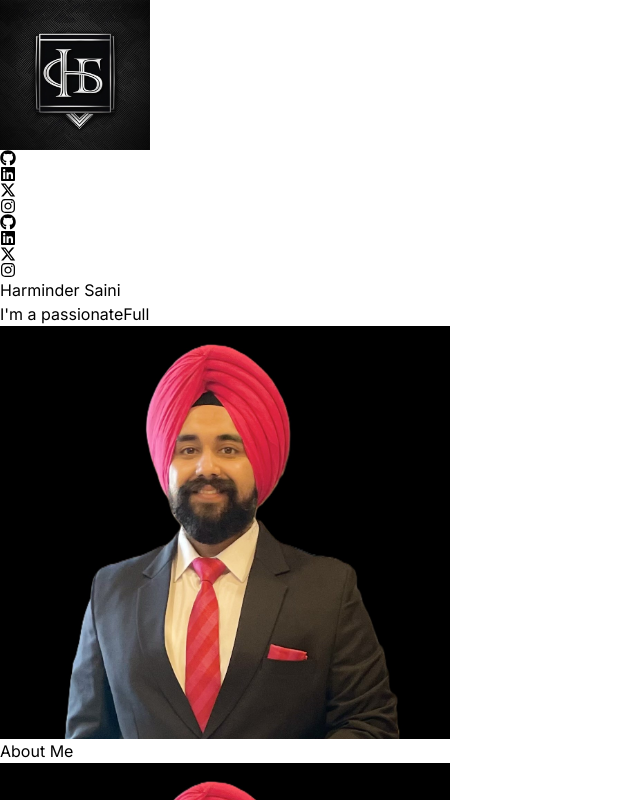
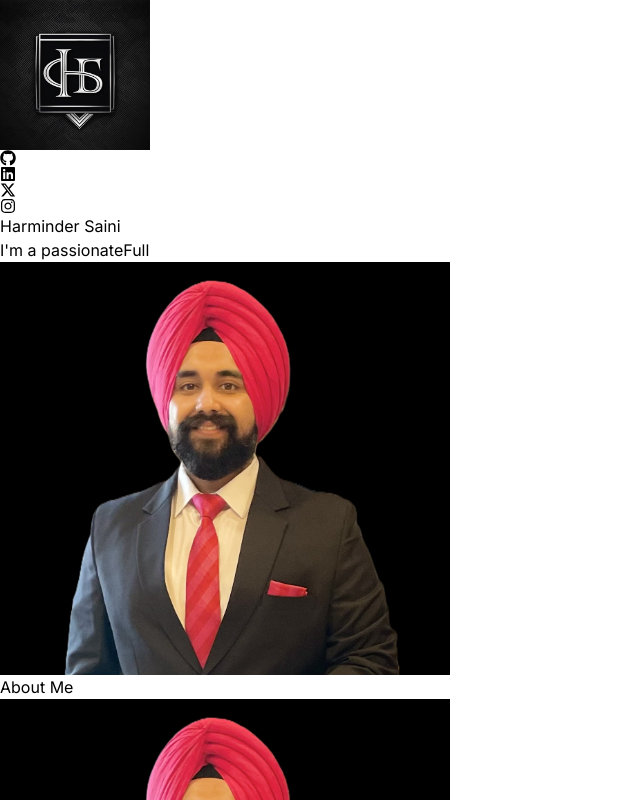
Before and after one commit to harmindersaini94/React-Portfolio-Harminder, a React (Vite) app in the folder Harminder-Portfolio/: page / in a window 1280 px wide. Shown: the top 800 px of the page, without its empty margins (0-640 px from the left). Built offline with nearby package versions, Linux system fonts and the light colour scheme.

Commit message:
addedLinks

```diff
--- a/Harminder-Portfolio/src/App.jsx
+++ b/Harminder-Portfolio/src/App.jsx
@@ -1,4 +1,5 @@
 
+import { Outlet } from 'react-router-dom'
 import './App.css'
 import About from './Components/About'
 import Contact from './Components/Contact'
@@ -39,7 +40,7 @@ function App() {
         </div> */}
       </div>
       <div className='container mx-auto py-8'>
-
+          {/* <Outlet /> */}
         <Navbar />
         <Home />
         <About />
--- a/Harminder-Portfolio/src/Components/Header/Navbar.jsx
+++ b/Harminder-Portfolio/src/Components/Header/Navbar.jsx
@@ -1,5 +1,5 @@
 import React from 'react'
-import {Link} from 'react-router-dom'
+import {Link, useNavigate} from 'react-router-dom'
 import { FaLinkedin, FaGithub, FaXTwitter, FaInstagram   } from "react-icons/fa6";
 import logoPortfolio from '../../assets/portofolio-Logo.jpg'
 import porLogo from '../../assets/porLogo.png'
@@ -15,24 +15,11 @@ const Navbar = () => {
         </div>
 
         <div className='m-8 flex items-center justify-center gap-4 text-2xl'>
-        <FaGithub />
-        <FaLinkedin />
-        <FaXTwitter />
-        <FaInstagram />
+        <a href='https://github.com/harmindersaini94'><FaGithub /></a>
+        <a href='https://www.linkedin.com/in/harmindersaini94/'><FaLinkedin /></a>
+        <a href='https://x.com/hssaini_11'><FaXTwitter /></a>
+        <a href='https://www.instagram.com/hssaini.11/'><FaInstagram /></a>
         </div>
-
-        <div className='m-8 flex items-center justify-center gap-4 text-2xl'>
-        <FaGithub />
-        <FaLinkedin />
-        <FaXTwitter />
-        <FaInstagram />
-        </div>
-            {/* <Link to="/">HSS</Link>
-            <Link to="https://github.com/harmindersaini94"><FaGithub /></Link>
-            <Link to="https://www.linkedin.com/in/harmindersaini94/"><FaLinkedin /></Link>
-            <Link to="https://x.com/i/flow/login"><FaXTwitter /></Link>
-            <Link to="https://www.instagram.com/"><FaInstagram /></Link> */}
-
     </nav>
   )
 }
--- a/Harminder-Portfolio/src/main.jsx
+++ b/Harminder-Portfolio/src/main.jsx
@@ -2,28 +2,26 @@ import React from 'react'
 import ReactDOM from 'react-dom/client'
 import App from './App.jsx'
 import './index.css'
-import { createBrowserRouter, createRoutesFromElements, RouterProvider } from 'react-router-dom'
-import {Route} from 'react-router-dom'
+import { createBrowserRouter, createRoutesFromElements, RouterProvider, Route } from 'react-router-dom'
 import Home from './Components/Home.jsx'
 import About from './Components/About.jsx'
 import Contact from './Components/Contact.jsx'
 import Experience from './Components/Experience.jsx'
 import Projects from './Components/Projects.jsx'
 import TechStack from './Components/TechStack.jsx'
+import Navbar from './Components/Header/Navbar.jsx'
 
 const route = createBrowserRouter(
   createRoutesFromElements([
   <Route path='/' element={<App />}>
-
-    {/* These are all the children that will replace Outlet */}
       <Route path='/' element={<Home />} ></Route>
+      <Route path='/' element={<Navbar />} ></Route>
       <Route path='/About' element={<About />} ></Route>
       <Route path='/Contact' element={<Contact />} ></Route>
       <Route path='/Experience' element={<Experience />} ></Route>
       <Route path='/Projects' element={<Projects />} ></Route>
       <Route path='/TechStack' element={<TechStack />} ></Route>
   </Route>
-
 ]
   )
 )
@@ -31,9 +29,6 @@ const route = createBrowserRouter(
 ReactDOM.createRoot(document.getElementById('root')).render(
 
   <React.StrictMode>
-    {/* <RouterProvider route={route} /> */}
    <App />
-    {/*</RouterProvider> */}
-
   </React.StrictMode>,
 )
```
Lines whose indentation alone changed are shown as unchanged.
